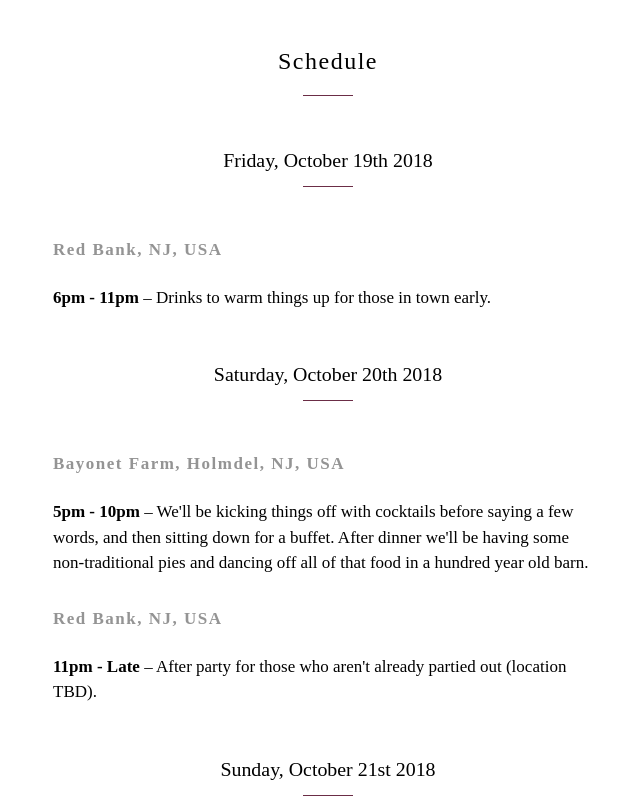
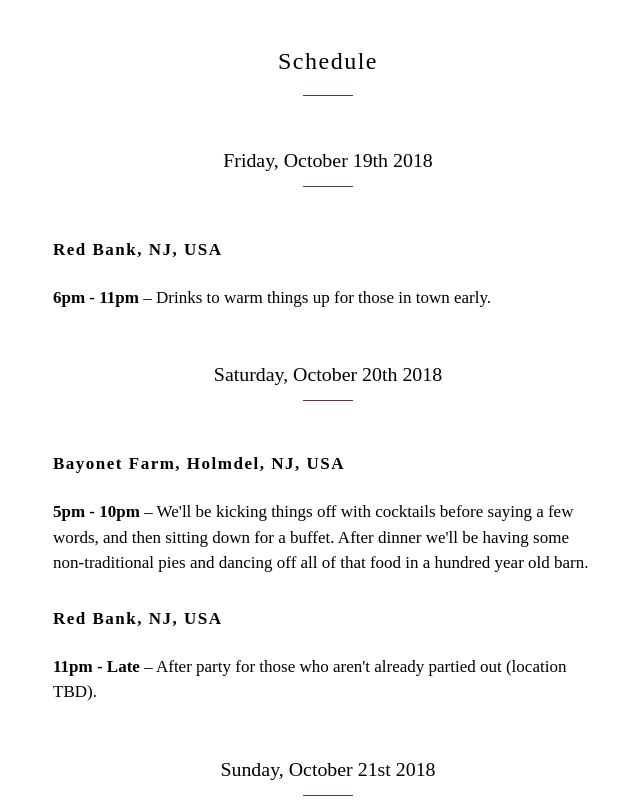
Before and after one commit to cjbell/wedding-website, a Gatsby site: page /schedule in a window 1280 px wide. Shown: the top 800 px of the page, without its empty margins (312-952 px from the left). Built offline with nearby package versions, Linux system fonts and the light colour scheme; Gatsby itself is replaced by a stand-in of ours.

Commit message:
Adjust font color

```diff
--- a/src/pages/schedule.js
+++ b/src/pages/schedule.js
@@ -6,7 +6,6 @@ import theme from '../theme'
 const Location = styled.h4`
   font-family: ${theme.font.tertiary};
   letter-spacing: 1.5px;
-  color: #949494;
 `
 
 const SchedulePage = () => (
```
